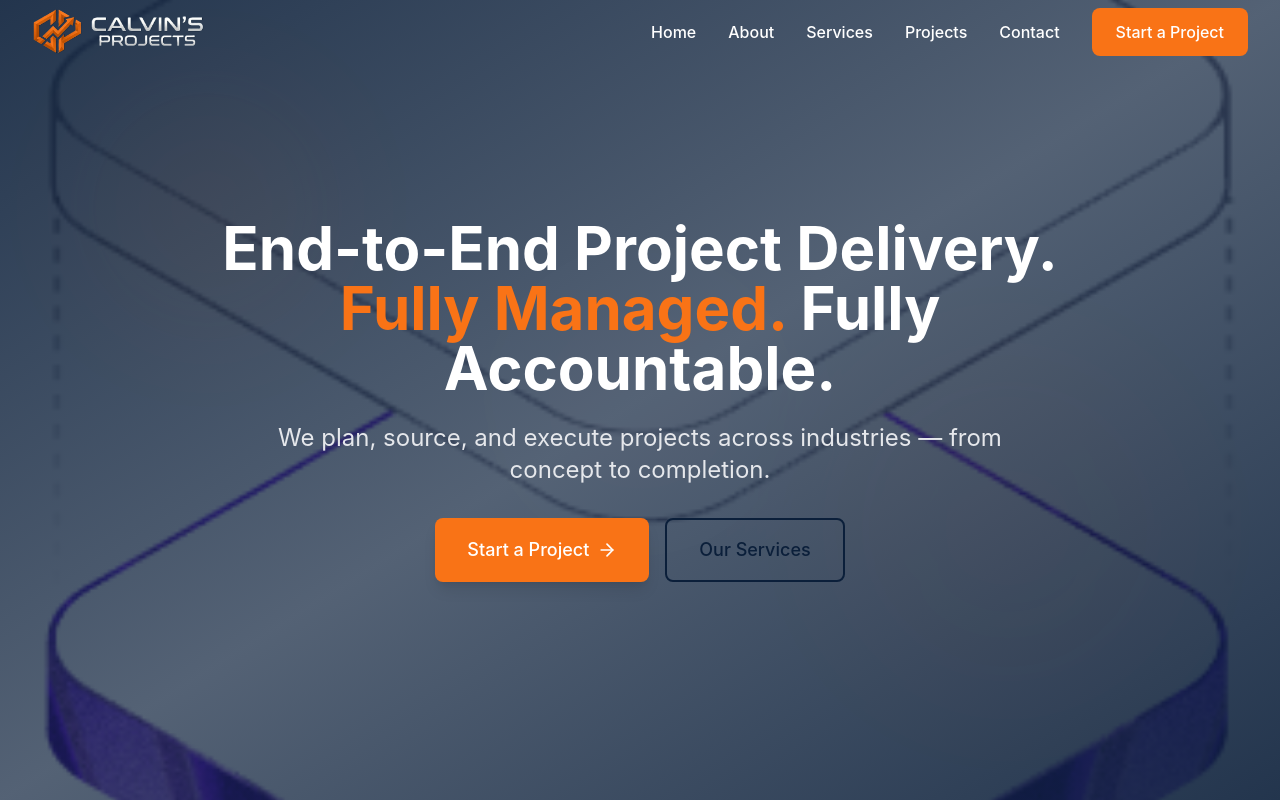
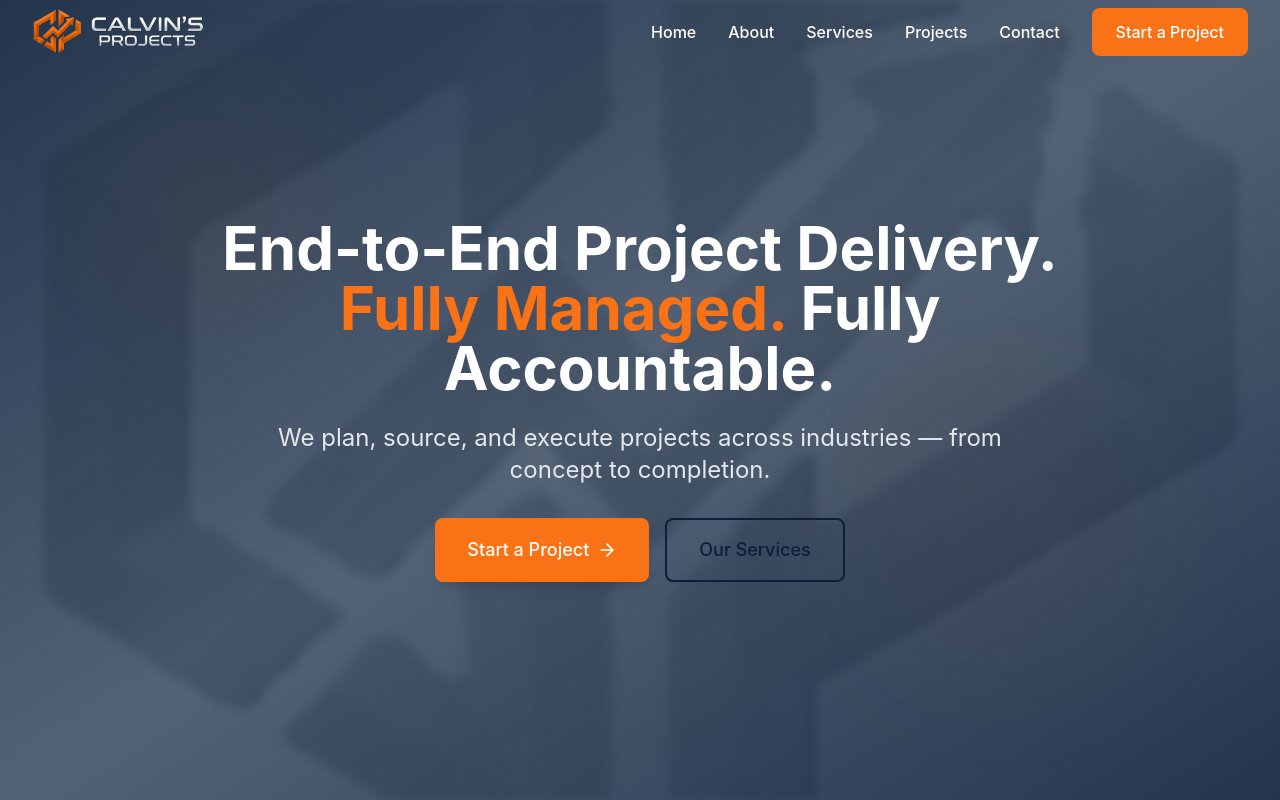
Before and after one commit to SLMakomazi/CalvinProjects, a React (Vite) app: page / in a window 1280 px wide. Shown: the top 800 px of the page. Built offline with nearby package versions, Linux system fonts and the light colour scheme.

Commit message:
Hero image updated thanks

```diff
--- a/src/pages/Home.jsx
+++ b/src/pages/Home.jsx
@@ -4,7 +4,7 @@ import Navbar from '../components/Navbar';
 import Footer from '../components/Footer';
 import Button from '../components/Button';
 import Card from '../components/Card';
-import heroImage from '../assets/hero.png';
+import logoImage from '../assets/logo.png';
 
 const Home = () => {
   const services = [
@@ -53,9 +53,9 @@ const Home = () => {
       <section className="relative h-screen flex items-center justify-center overflow-hidden">
         <div className="absolute inset-0">
           <img
-            src={heroImage}
-            alt="Calvin's Projects Hero"
-            className="w-full h-full object-cover"
+            src={logoImage}
+            alt="Calvin's Projects Logo"
+            className="w-full h-full object-cover filter hue-rotate-180 saturate-0 blur-sm opacity-30 animate-pulse"
           />
           <div className="absolute inset-0 bg-gradient-to-br from-navy/90 via-navy/70 to-navy/90"></div>
         </div>
```
